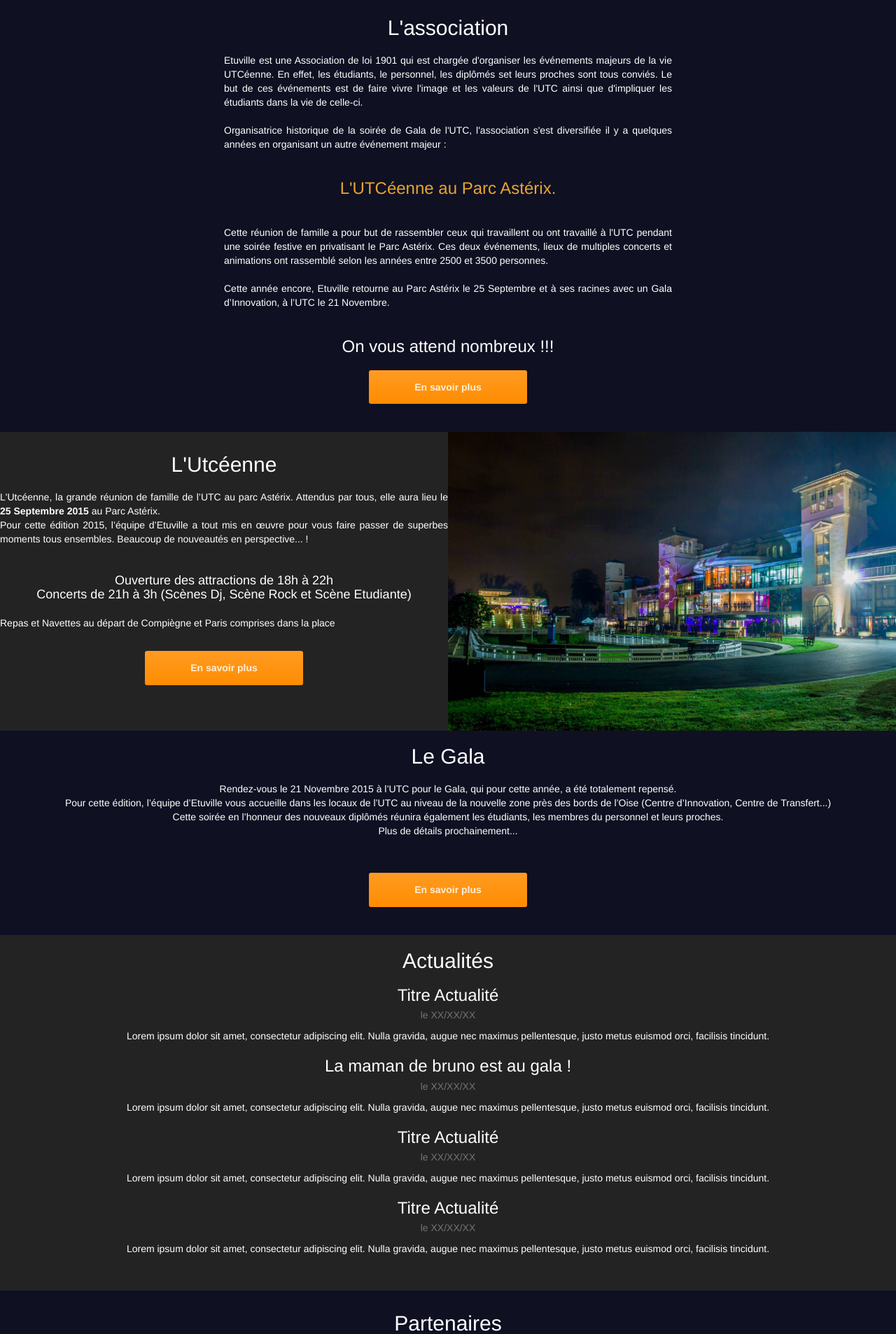
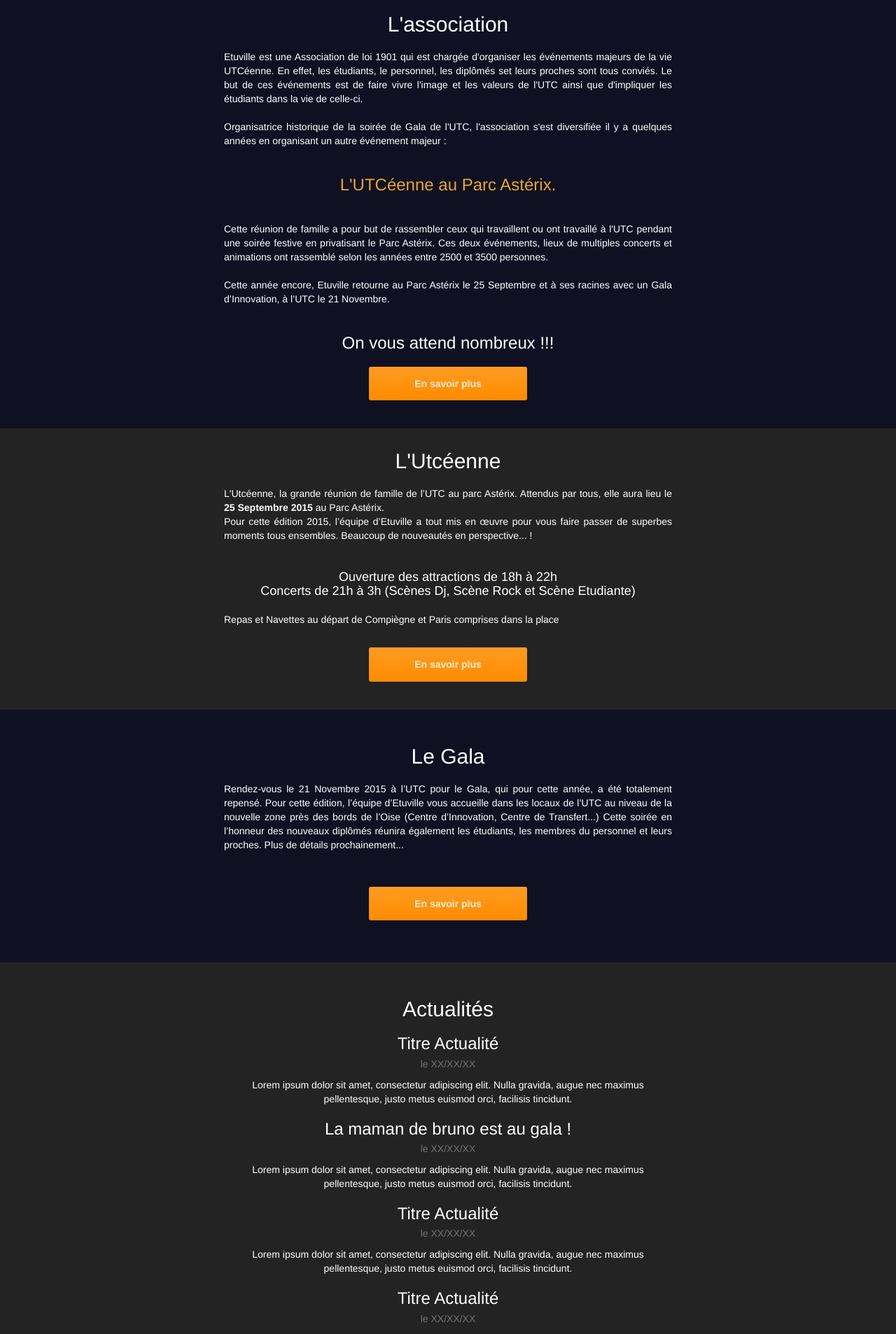
Before and after one commit to alarichadef/API08, a PHP site: page / in a window 1280 px wide. Shown: the part 797-2703 px from the top of the page at 70% size. Run offline with PHP 8.4, Linux system fonts and the light colour scheme.

Commit message:
pour ton php negga'

```diff
--- a/index.html
+++ b/index.html
@@ -74,7 +74,7 @@
 				<img src="images/carrousel/asterix_4.jpg" alt="Photo soirée">
 			</figure>
 		</div>
-		<div id="sliderdroit">
+		<div class="col-xs-6 col-sm-6 col-md-6 col-lg-6" id="sliderdroit">
 			<figure>
 				<img src="images/carrousel/gala_1.jpg" alt="Photo soirée">
 				<img src="images/carrousel/gala_2.jpg" alt="Photo soirée">
@@ -85,7 +85,7 @@
 	</div>
 	<!-- /Carrousel d'images -->
 	<!-- L'asso -->
-	<div class="col-md-12">
+	<div class="col-xs-12 col-sm-12 col-md-12 col-lg-12">
 		<div class="margin_bottom text-center col-md-offset-3 col-md-6">
 			<h2 class="thin margin_bottom text-center">L'association</h2>
 			<p class="text-justify">Etuville est une Association de loi 1901 qui est chargée d'organiser les événements majeurs de la vie UTCéenne.
@@ -107,8 +107,8 @@
 	</div>
     <!-- /L'asso -->
 	<!-- L'UTCéenne -->
-	<div class="col-md-12 background_grey margin_bottom">
-		<div class="padding_top col-md-6">
+	<div class="col-xs-12 col-sm-12 col-md-12 col-lg-12 background_grey margin_bottom">
+		<div class="padding_top col-md-offset-3 col-md-6">
 			<div class="margin_bottom">
 				<h2 class="thin margin_bottom text-center">L'Utcéenne</h2>
 				<p class="margin_bottom text-justify">
@@ -126,29 +126,29 @@
 				<a name="utceene"></a>
 			</div>
 		</div>
-		<div class="col-md-6">
-			<img src="images/carrousel/gala_1.jpg" alt="Photo soirée">
-		</div>
 	</div>
 	<!-- /L'UTCéenne -->
 	<!-- Le Gala -->
-	<div class="text-center margin_bottom">
+	<div class="col-xs-12 col-sm-12 col-md-12 col-lg-12 margin_bottom">
+		<div class="padding_top col-md-offset-3 col-md-6">
 			<div class="margin_bottom">
-			<h2 class="thin margin_bottom">Le Gala</h2>
-			<p class="margin_bottom">
-				Rendez-vous le 21 Novembre 2015 à l’UTC pour le Gala, qui pour cette année, a été totalement repensé.<br>
+				<h2 class="thin margin_bottom text-center">Le Gala</h2>
+				<p class="margin_bottom text-justify">
+					Rendez-vous le 21 Novembre 2015 à l’UTC pour le Gala, qui pour cette année, a été totalement repensé.
 
-				Pour cette édition, l’équipe d’Etuville vous accueille dans les locaux de l’UTC au niveau de la nouvelle zone près des bords de l’Oise (Centre d’Innovation, Centre de Transfert...)<br>
-				Cette soirée en l’honneur des nouveaux diplômés réunira également les étudiants, les membres du personnel et leurs proches.<br>
+					Pour cette édition, l’équipe d’Etuville vous accueille dans les locaux de l’UTC au niveau de la nouvelle zone près des bords de l’Oise (Centre d’Innovation, Centre de Transfert...) Cette soirée en l’honneur des nouveaux diplômés réunira également les étudiants, les membres du personnel et leurs proches.
 
 					Plus de détails prochainement...
 				</p>
-			<p class="text-center padding_top"><a class="btn btn-action btn-lg margin_bottom" role="button" href="gala.html">En savoir plus</a></p>
+				<p class="text-center padding_top"><a class="btn btn-action btn-lg margin_bottom" role="button" href="utceenne.html">En savoir plus</a></p>
+				<a name="utceene"></a>
+			</div>
 		</div>
 	</div>
 	<!-- /Le Gala -->
 	<!-- Actualités -->
-	<div class="background_grey padding_bottom">
+	<div class="col-xs-12 col-sm-12 col-md-12 col-lg-12 margin_bottom background_grey padding_bottom">
+		<div class="padding_top col-md-offset-3 col-md-6">
 			<br>
 			<h2 class="text-center">Actualités</h2>
 			<br>
@@ -181,9 +181,10 @@
 				</div>
 			</div>
 		</div>
+	</div>
 	<!-- /Actualités -->
 	<!-- Partenaires -->
-	<div class="container margin_bottom padding_top">
+	<div class="container margin_bottom padding_top col-md-12">
 		<h2 class="text-center">Partenaires</h2>
 		<p class="text-center margin_bottom">Merci à eux.</p>
 		<div class="container text-center margin_bottom">
@@ -202,7 +203,7 @@
 	</div>
 	<!-- /Partenaires -->
 	<!-- Pied de page -->
-	<footer id="footer" class="top-space">
+	<footer id="footer" class="top-space col-md-12">
 		<div class="footer1">
 			<h2 class="thin margin_bottom text-center">Contact</h2>
 			<div class="container">
```
Also changed, not shown: css/style.css (line endings or trailing spaces). Lines whose indentation alone changed are shown as unchanged.
